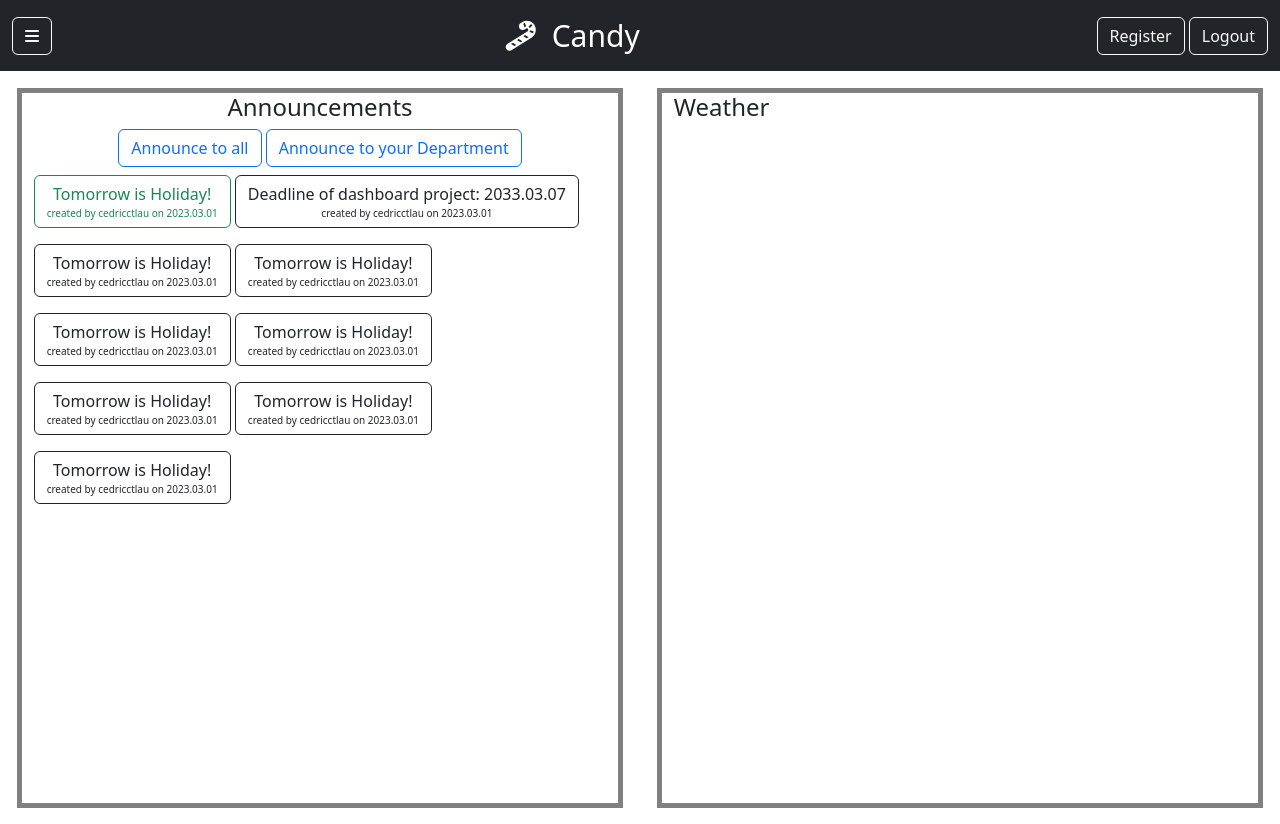
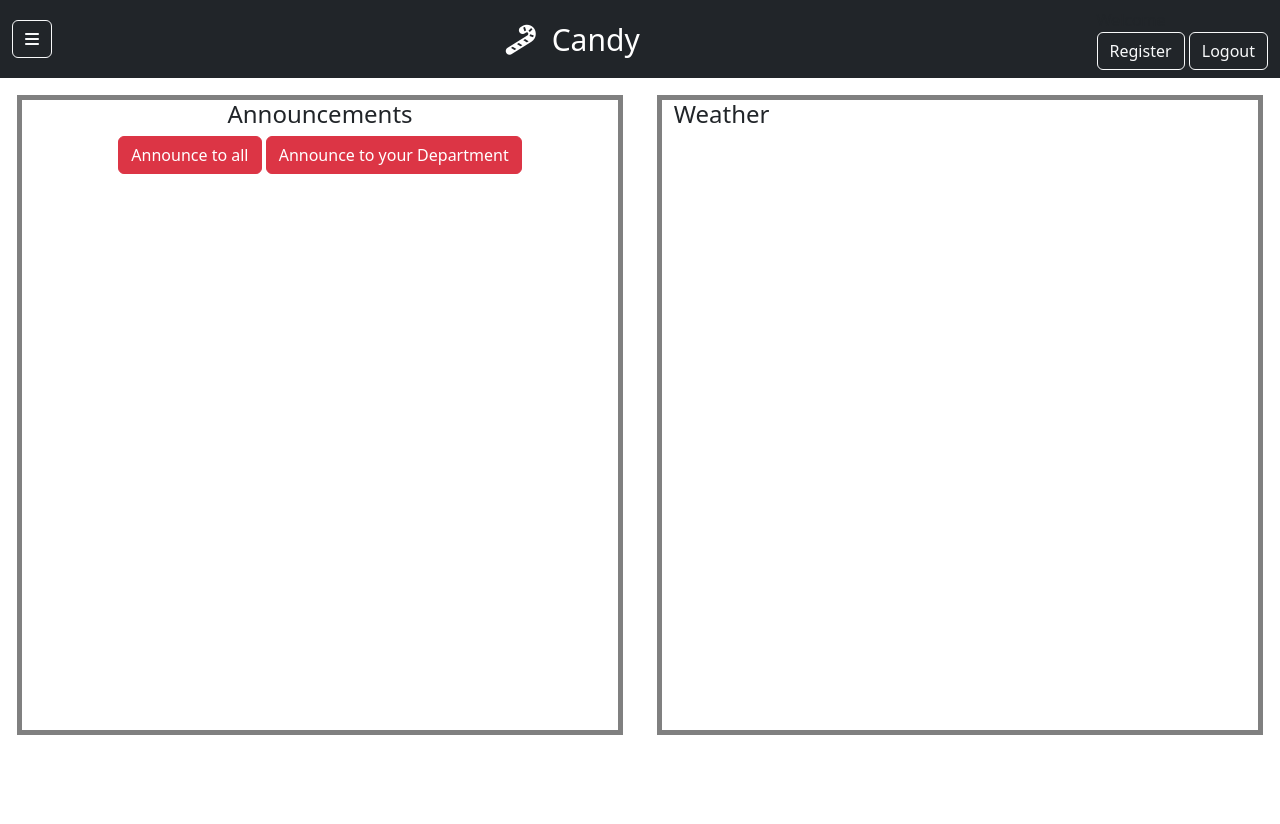
Before and after one commit to cedricctlau/company_webpage, a website: page protected/staff/dashboard.html in a window 1280 px wide. After the commit the page ends 800 px from the top, so only its background shows below. Drawn offline with nearby package versions, Linux system fonts and the light colour scheme.

Commit message:
protected

```diff
--- a/protected/staff/dashboard.css
+++ b/protected/staff/dashboard.css
@@ -2,20 +2,23 @@
 #weather {
   margin: 1.3vw;
   border: 5px solid gray;
-	height: 90vh;
+  height: 80vh;
+  max-width: 95vw;
 }
 
 .annc {
-	/* border: 2px solid #999; */
   margin: 8px 0px;
 }
 
 .annc > .note {
   font-size: 10px;
-	/* color: #bbbbbb; */
   text-align: center;
 }
 
 .annc-header {
   text-align: center;
 }
+
+.flex-container {
+  display: flex;
+}
--- a/protected/staff/dashboard.html
+++ b/protected/staff/dashboard.html
@@ -33,22 +33,27 @@
             <i class="fa-solid fa-bars"></i>
           </button>
         </section>
-				<a class="navbar-brand" href="index.html"
+        <section>
+          <a class="navbar-brand" href="../../public/index.html"
             ><span><i class="fa-solid fa-candy-cane"></i></span
             ><span>Candy</span></a
           >
-
-				<section class="btn-container">
+        </section>
+        <section>
+          <div class="welcome">Welcome</div>
+          <div class="btn-container">
             <a
               class="btn btn-outline-light"
-						href="register.html"
+              href="../hr/register.html"
               id="register-btn"
               >Register</a
             >
             <a class="btn btn-outline-light">Logout</a>
+          </div>
         </section>
       </div>
     </nav>
+
     <main>
       <div class="container-fluid">
         <div class="row">
@@ -57,59 +62,20 @@
               <h4>Announcements</h4>
               <div class="btn-holder">
                 <a
-									class="btn btn-outline-primary"
-									href="annc-to-all.html"
+                  class="btn btn-danger"
+                  href="../hr/annc-to-all.html"
                   id="ANNC-to-all-btn"
                   >Announce to all</a
                 >
                 <a
-									class="btn btn-outline-primary"
-									href="annc-to-dept.html"
+                  class="btn btn-danger"
+                  href="../team-head/annc-to-dept.html"
                   id="ANNC-to-DEPT-btn"
                   >Announce to your Department</a
                 >
               </div>
             </div>
-						<div id="annc-holder">
-							<div class="annc btn btn-outline-success">
-								<div class="content">Tomorrow is Holiday!</div>
-								<div class="note">created by cedricctlau on 2023.03.01</div>
-							</div>
-							<div class="annc btn btn-outline-dark">
-								<div class="content">
-									Deadline of dashboard project: 2033.03.07
-								</div>
-								<div class="note">created by cedricctlau on 2023.03.01</div>
-							</div>
-							<div class="annc btn btn-outline-dark">
-								<div class="content">Tomorrow is Holiday!</div>
-								<div class="note">created by cedricctlau on 2023.03.01</div>
-							</div>
-							<div class="annc btn btn-outline-dark">
-								<div class="content">Tomorrow is Holiday!</div>
-								<div class="note">created by cedricctlau on 2023.03.01</div>
-							</div>
-							<div class="annc btn btn-outline-dark">
-								<div class="content">Tomorrow is Holiday!</div>
-								<div class="note">created by cedricctlau on 2023.03.01</div>
-							</div>
-							<div class="annc btn btn-outline-dark">
-								<div class="content">Tomorrow is Holiday!</div>
-								<div class="note">created by cedricctlau on 2023.03.01</div>
-							</div>
-							<div class="annc btn btn-outline-dark">
-								<div class="content">Tomorrow is Holiday!</div>
-								<div class="note">created by cedricctlau on 2023.03.01</div>
-							</div>
-							<div class="annc btn btn-outline-dark">
-								<div class="content">Tomorrow is Holiday!</div>
-								<div class="note">created by cedricctlau on 2023.03.01</div>
-							</div>
-							<div class="annc btn btn-outline-dark">
-								<div class="content">Tomorrow is Holiday!</div>
-								<div class="note">created by cedricctlau on 2023.03.01</div>
-							</div>
-						</div>
+            <div id="annc-holder"></div>
           </section>
           <section id="weather" class="col-md">
             <h4>Weather</h4>
@@ -132,15 +98,18 @@
       <div class="offcanvas-body">
         <ul class="nav nav-pills flex-column">
           <li class="nav-item">
-						<a class="nav-link active" aria-current="page" href="dashboard.html"
+            <a
+              class="nav-link active"
+              aria-current="page"
+              href="./dashboard.html"
               >Dashboard</a
             >
           </li>
           <li class="nav-item">
-						<a class="nav-link" href="profile.html">My Profile</a>
+            <a class="nav-link" href="./attendance.html">My Attendance</a>
           </li>
           <li class="nav-item">
-						<a class="nav-link" href="directory.html">Directory</a>
+            <a class="nav-link" href="./directory.html">Staff Directory</a>
           </li>
         </ul>
       </div>
```
Also changed, not shown: protected/hr/annc-to-all.html (added), protected/hr/register.html (added), protected/staff/attendance.html (added). Lines whose indentation alone changed are shown as unchanged.
